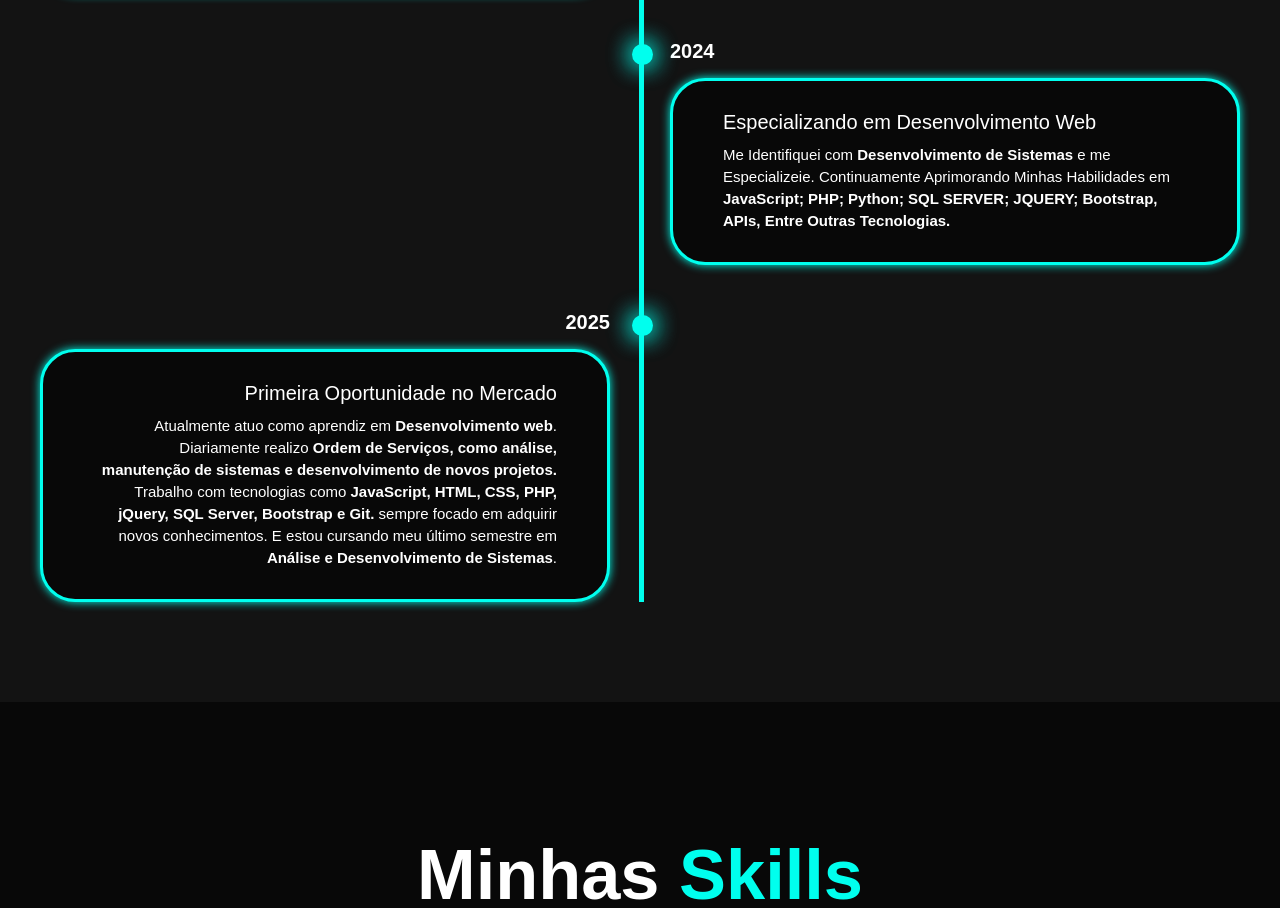
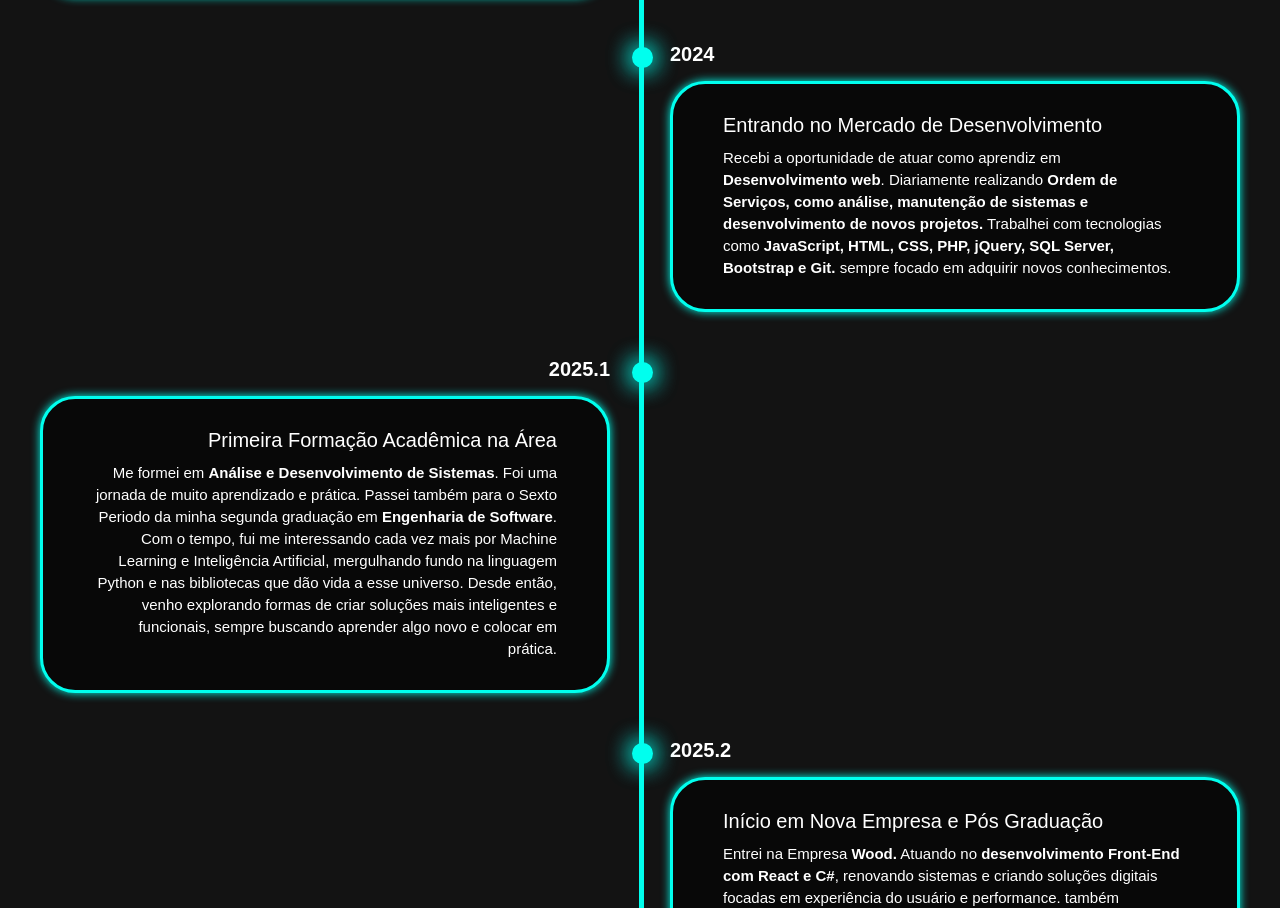
Before and after one commit to JoaoGuilhermeTeixeira/Portifolio, a plain HTML site: page index.html in a window 1280 px wide. Shown: the part 1892-2800 px from the top of the page. Drawn offline with nearby package versions, Linux system fonts and the light colour scheme.

Commit message:
atualizacao de portifolio

```diff
--- a/index.css
+++ b/index.css
@@ -266,15 +266,15 @@ span{
 @keyframes words{
     0%,
     20%{
-        content: "Web Developer";
+        content: "Software Engineer";
     }
     21%,
     40%{
-        content: "FullStack  Developer";
+        content: "Front-end Developer";
     }
     41%,
     60%{
-        content: "Software Engineer ";
+        content: "Machine Learning Engineer";
     }
     61%,
     80%{
--- a/index.html
+++ b/index.html
@@ -59,10 +59,9 @@
             <h1>Olá, Eu Sou <span>João Guilherme</span></h1>
             <h3 class="text-animation">Eu Sou <span></span></h3>
             <p>
-                Com Profunda Paixão por Tecnologia, Estou me Especializando em Desenvlvimento Web. Tenho Conhecimento
-                em: <b>JavaScript; PHP; Python; SQL SERVER; JQUERY; Bootstrap, APIs, Entre Outras Tecnologias.</b>
-                Focado em Entregar Soluções Visuais
-                Inovadoras e Funcionais.
+                Movido por uma profunda paixão por tecnologia, atuo atualmente como Desenvolvedor Front-end e estou me especializando em Machine Learning e na criação de agentes de Inteligência Artificial.
+                 Possuo conhecimento em <b>Python (com diversas bibliotecas, como CrewAI, LangChain, Pandas e Scikit-learn), JavaScript, PHP, SQL Server, APIs, entre outras tecnologias.</b>
+                 Tenho como foco a entrega de soluções inovadoras, funcionais e alinhadas às necessidades reais dos usuários.
             </p>
 
             <div class="social-icons">
@@ -143,11 +142,12 @@
                 <div class="timeline-dot"></div>
                 <div class="timeline-date">2024</div>
                 <div class="timeline-content">
-                    <h3>Especializando em Desenvolvimento Web</h3>
+                    <h3>Entrando no Mercado de Desenvolvimento</h3>
                     <p>
-                        Me Identifiquei com <b>Desenvolvimento de Sistemas</b> e me Especializeie.
-                        Continuamente Aprimorando Minhas Habilidades em <b>JavaScript; PHP; Python; SQL SERVER; JQUERY;
-                            Bootstrap, APIs, Entre Outras Tecnologias.</b>
+                        Recebi a oportunidade de atuar como aprendiz em <b>Desenvolvimento web</b>. Diariamente realizando <b>Ordem de
+                            Serviços, como análise, manutenção de sistemas e desenvolvimento de novos projetos.</b>
+                        Trabalhei com tecnologias como <b>JavaScript, HTML, CSS, PHP, jQuery, SQL Server, Bootstrap e
+                            Git.</b> sempre focado em adquirir novos conhecimentos.
                     </p>
                 </div>
 
@@ -155,15 +155,30 @@
 
             <div class="timeline-item">
                 <div class="timeline-dot"></div>
-                <div class="timeline-date">2025</div>
+                <div class="timeline-date">2025.1</div>
                 <div class="timeline-content">
-                    <h3>Primeira Oportunidade no Mercado</h3>
+                    <h3>Primeira Formação Acadêmica na Área</h3>
                     <p>
-                        Atualmente atuo como aprendiz em <b>Desenvolvimento web</b>. Diariamente realizo <b>Ordem de
-                            Serviços, como análise, manutenção de sistemas e desenvolvimento de novos projetos.</b>
-                        Trabalho com tecnologias como <b>JavaScript, HTML, CSS, PHP, jQuery, SQL Server, Bootstrap e
-                            Git.</b> sempre focado em adquirir novos conhecimentos.
-                        E estou cursando meu último semestre em <b>Análise e Desenvolvimento de Sistemas</b>.
+                        Me formei em <b>Análise e Desenvolvimento de Sistemas</b>. Foi uma jornada de muito aprendizado e prática.
+                        Passei também para o Sexto Periodo da minha segunda graduação em <b>Engenharia de Software</b>.
+                        Com o tempo, fui me interessando cada vez mais  por Machine Learning e Inteligência Artificial, mergulhando fundo na linguagem Python e
+                        nas bibliotecas que dão vida a esse universo. Desde então, venho explorando formas de criar soluções mais inteligentes e funcionais,
+                        sempre buscando aprender algo novo e colocar em prática.
+                    </p>
+                </div>
+
+            </div>
+
+            <div class="timeline-item">
+                <div class="timeline-dot"></div>
+                <div class="timeline-date">2025.2</div>
+                <div class="timeline-content">
+                    <h3>Início em Nova Empresa e Pós Graduação</h3>
+                    <p>
+                        Entrei na Empresa <b>Wood.</b> Atuando no <b>desenvolvimento Front-End com React e C#</b>, renovando sistemas e criando soluções digitais focadas em experiência do usuário e performance.
+                        também <b>Desenvolvo projetos de Inteligência Artificial, incluindo agentes de IA</b>, aplicando inovação e tecnologia para gerar valor ao negócio e impactar o consumidor.
+                        Iniciei minha <b>Pós Graduação</b> em <b>Inteligência Artificial na Construção Civil</b>.
+                        escolhi esse curso pois abrange assuntos como: <b>Machine Learning com R e Python, Deep Learning,Robótica E Automatização</b>.
                     </p>
                 </div>
 
```
